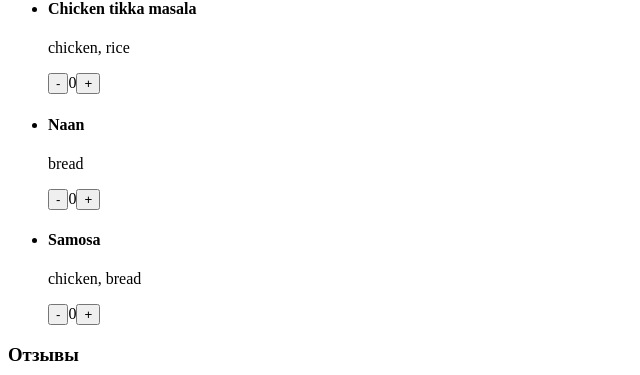
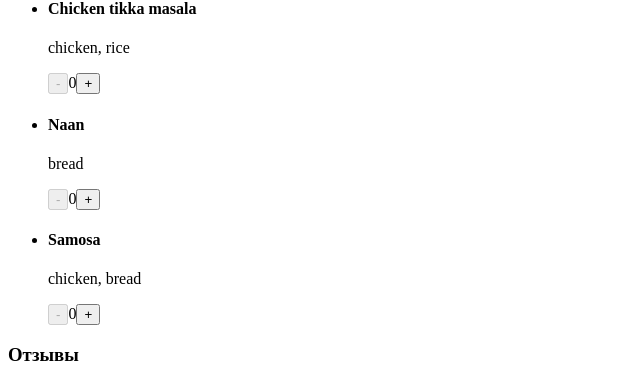
Before and after one commit to alice-rami/react-course-2023-11, a React (Vite) app: page / in a window 1280 px wide. Both pictures are taken after a click on the button "Dishoom". Shown: the part 139-514 px from the top of the page, without its empty margins (0-640 px from the left). Built offline with nearby package versions, Linux system fonts and the light colour scheme.

Commit message:
hw3: make Counter reusable

```diff
--- a/src/components/counter/component.tsx
+++ b/src/components/counter/component.tsx
@@ -3,23 +3,25 @@ import { Dispatch, SetStateAction } from 'react';
 interface CounterProps {
   count: number;
   setCount: Dispatch<SetStateAction<number>>;
+  step: number;
+  min: number;
+  max: number;
 }
 
-const MIN_VALUE = 0;
-const MAX_VALUE = 5;
-
-export const Counter = ({ count, setCount }: CounterProps) => {
+export const Counter = ({
+  count,
+  setCount,
+  step,
+  min = 0,
+  max = 5,
+}: CounterProps) => {
   return (
     <div>
-      <button
-        onClick={() => setCount(count > MIN_VALUE ? count - 1 : MIN_VALUE)}
-      >
+      <button onClick={() => setCount(count - step)} disabled={count <= min}>
         -
       </button>
       <span>{count}</span>
-      <button
-        onClick={() => setCount(count < MAX_VALUE ? count + 1 : MAX_VALUE)}
-      >
+      <button onClick={() => setCount(count + step)} disabled={count >= max}>
         +
       </button>
     </div>
--- a/src/components/dish/component.tsx
+++ b/src/components/dish/component.tsx
@@ -17,7 +17,7 @@ export const Dish = ({ dish }: DishProps) => {
     <div>
       <h4>{name}</h4>
       <p>{ingredients.join(', ')}</p>
-      <Counter count={count} setCount={setCount} />
+      <Counter count={count} setCount={setCount} step={1} min={0} max={5} />
     </div>
   );
 };
```
